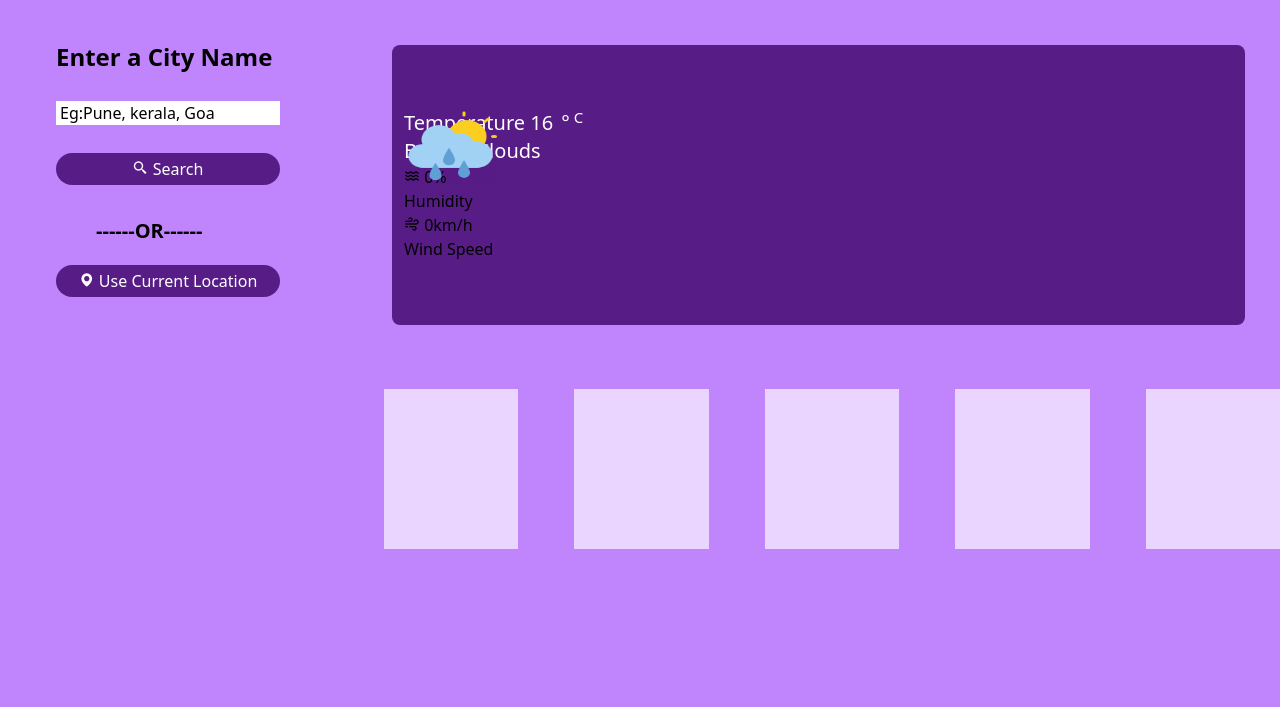
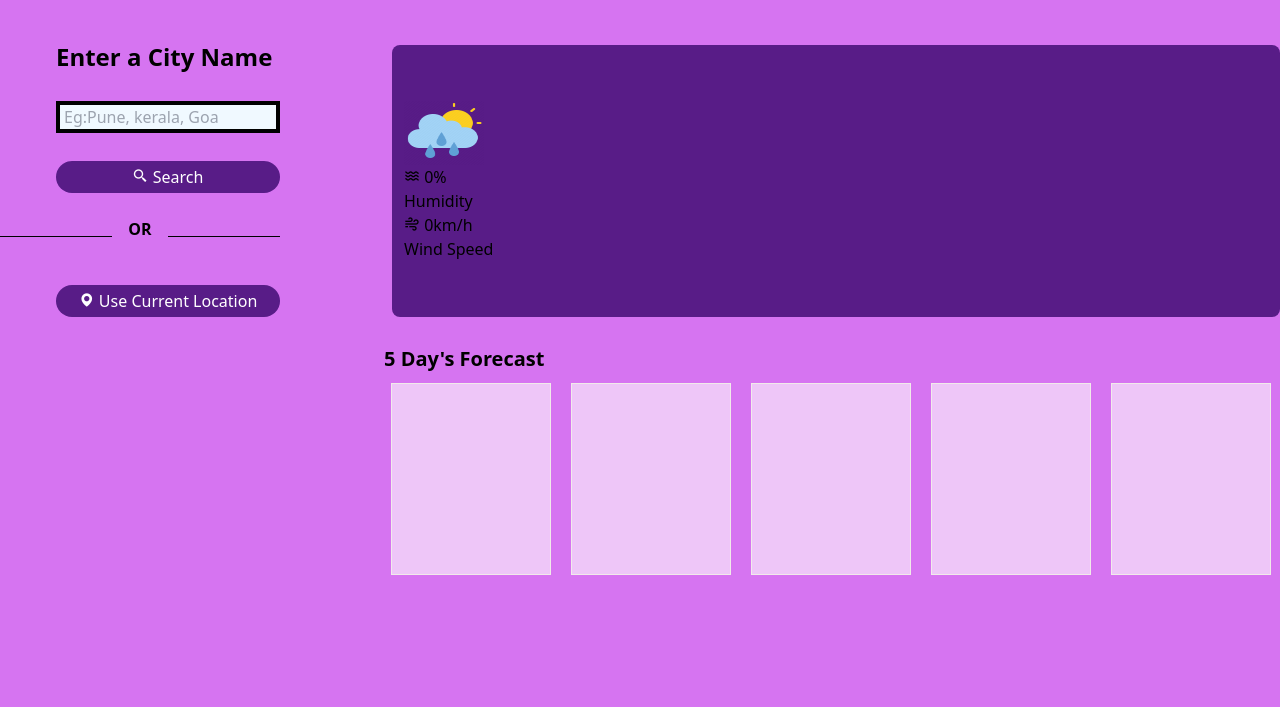
Before and after one commit to MamidalaMadhumitha/whether-assignment, a website: page src/index.html in a window 1280 px wide. Shown: the part 93-800 px from the top of the page. Drawn offline with nearby package versions, Linux system fonts and the light colour scheme.

Commit message:
designing of wheather forecasting in js

```diff
--- a/src/index.html
+++ b/src/index.html
@@ -6,29 +6,31 @@
     <title>Document</title>
     <link rel="stylesheet" href="./output.css">
     <link href='https://unpkg.com/boxicons@2.1.4/css/boxicons.min.css' rel='stylesheet'>
+    <script src="srcipt.js"></script>
 </head>
-<body class=" bg-purple-400">
+<body class="container" class=" bg-purple-400">
    <div>
     <h1 class="w-screen h-12.3 bg-purple-700 border border-gray-400 rounded-3xl    py-6 font-bold text-4xl text-center  text-zinc-200">Wheather predicition</h1>
    </div>
     <section class="flex">
         <div>
             <h2 class="mt-11 ml-14  text-2xl font-bold">Enter a City Name</h2>
-            <input class="ml-14 mt-7 border-solid px-1 border-black w-56" type="text" id=" Any city" name="any city" value="Eg:Pune, kerala, Goa" >
+            <input class="ml-14 mt-7 border-solid px-1 bg-sky-50 border-x-4 border-y-4 border-black w-56" type="text" id=" Any city" name="any city" placeholder="Eg:Pune, kerala, Goa" >
             <label for="Any city"></label><br>
-            <button  class="bg-purple-900 text-center text-white py-1 px-5 ml-14 mt-7 w-56 rounded-2xl" ><i class='bx bx-search-alt-2'></i> Search
+            <button id="Search-button" class="bg-purple-900 text-center text-white py-1 px-5 ml-14 mt-7 w-56 rounded-2xl" ><i class='bx bx-search-alt-2'></i> Search
             </button>
-            <div class="decoration-black  ml-24 font-semibold mt-8 text-xl text-black border-black">------OR------</div>
+            <!-- <div class="decoration-black  ml-24 font-semibold mt-8 text-xl text-black border-black">------OR------</div> -->
+            <div class="ordiv my-6 font-extrabold"><span>OR</span></div>
             <button class="bg-purple-900 text-center text-white  p-4  py-1 px-5 ml-14 mt-5 w-56 rounded-2xl" ><i class='bx bxs-map'></i>
                 Use Current Location
             </button>
         </div>
-        <div class="box px-3 py-16 w-2/3 mt-12 ml-28 rounded-t-lg rounded-b-lg bg-purple-900 ">
+        <div class="box px-3 py-14 w-4/5 mt-12 ml-28 rounded-t-lg rounded-b-lg bg-purple-900 ">
             <div class="wheather-box">
-                <img class="h-20 w-24 absolute float-left ml-6.5"  src="cloudy.webp">
-                <p class="text-white text-xl">Temperature 16<span class="p-2 font-normal">&#176<sup class="p-1">C</sup></span></p>
-                <p class="text-white text-xl">Broken Clouds</p>
-                <div class="whether details">
+                <div>
+                   <img class= " w-20 h-16"  src="cloudy.webp">
+                </div>
+                <div class="whether-details">
                     <div class="humidity">
                         <i class='bx bx-water'></i>
                         <span>0%</span>
@@ -40,27 +42,17 @@
                         <p>Wind Speed</p>
                     </div>
                 </div>
-
-
-
-
-
-
             </div>
-
-            </div>
-            </div>
-
         </div>
     </section>
 
-
+    <div class="ml-96 mt-7 text-xl font-bold text-black"><p>5 Day's Forecast</p></div>
     <section class="flex">
-        <div class="box w-36 h-14 px-10 py-20 mt-16 box-border ml-96 bg-purple-200"></div>
-        <div class="box w-36 h-14 px-10 py-20 mt-16 box-border ml-14 bg-purple-200"></div>
-        <div class="box w-36 h-14 px-10 py-20 mt-16 box-border ml-14 bg-purple-200"></div>
-        <div class="box w-36 h-14 px-10 py-20 mt-16 box-border ml-14 bg-purple-200"></div>
-        <div class="box w-36 h-14 px-10 py-20 mt-16 box-border ml-14 bg-purple-200"></div>
+        <div class="box1 "></div>
+        <div class="box1 "></div>
+        <div class="box1 "></div>
+        <div class="box1"></div>
+        <div class="box1"></div>
     </section>
 
 
--- a/src/input.css
+++ b/src/input.css
@@ -1,3 +1,50 @@
 @tailwind base;
 @tailwind components;
 @tailwind utilities;
+
+.container{
+    background: rgb(214, 116, 241);
+}
+
+section div .ordiv {
+    text-align: center;
+    position: relative;
+  }
+
+section div .ordiv span {
+    display: inline-block;
+  }
+
+ section div .ordiv span:before,
+ section div .ordiv span:after {
+    border-top: 1px solid black;
+    display: block;
+    height: 1px;
+    content: " ";
+    width: 40%;
+    position: absolute;
+    left: 0;
+    top: 1.2em;
+  }
+
+ section div .ordiv span:after {
+   right: 0;
+    left:auto;
+  }
+img {
+    left: 50%;
+}
+
+/* box w-36 h-14 px-10 py-20 mt-10 box-border ml-14 bg-purple-200"; */
+ .box1{
+     box-sizing: border-box;
+    border: 1px solid rgb(241, 234, 234);
+    width: 10em;
+    height: 12em;
+    position: relative;
+    left: 29%;
+    margin-top: 10px;
+    margin-left: 20px;
+    background-color: rgb(238, 198, 248);
+
+ }
--- /dev/null
+++ b/src/srcipt.js
@@ -0,0 +1,50 @@
+const Container = document.querySelector('.container');
+const Search = document.querySelector('#Search-button');
+const wheatherBox = document.querySelector('#wheather-box');
+const wheatherDetails = document.querySelector('.whether-details');
+
+Search.addEventListener ('click',() => {
+    const APIKey= ''
+    const city = document.querySelector('.Search-button input').value;
+
+    if(city == '')
+        return;
+
+    fetch('https://api.openweathermap.org/data/2.5/weather?q= ${city}&units=metric&appid=${API key}')
+    .then(response => response.json()).then(json => {
+
+        const image = document.querySelector('.wheather-box img');
+        const temperature = document.querySelector('.wheather-box .temperature');
+        const description = document.querySelector('.wheather-box .description');
+        const humidity = document.querySelector('.wheather-details .humidity span');
+        const wind = document.querySelector('.wheather-details .wind span');
+
+        switch (json.wheather[0].main) {
+            case 'clear':
+                image.src = 'img/clear.png';
+                break;
+
+            case 'rain':
+                image.src = 'img/rain.png';
+                break;
+
+            case 'Clouds':
+                image.src = 'img/cloud.png';
+                break;
+
+            case 'Mist':
+                image.src = 'img/Mist.png';
+                break;
+
+            case 'Haze':
+                image.src = 'img/Mist.png';
+                break;
+
+
+            default:
+              image .src="images/cloudy.webp"
+        }
+
+    });
+
+});
```
Also changed, not shown: src/output.css.
